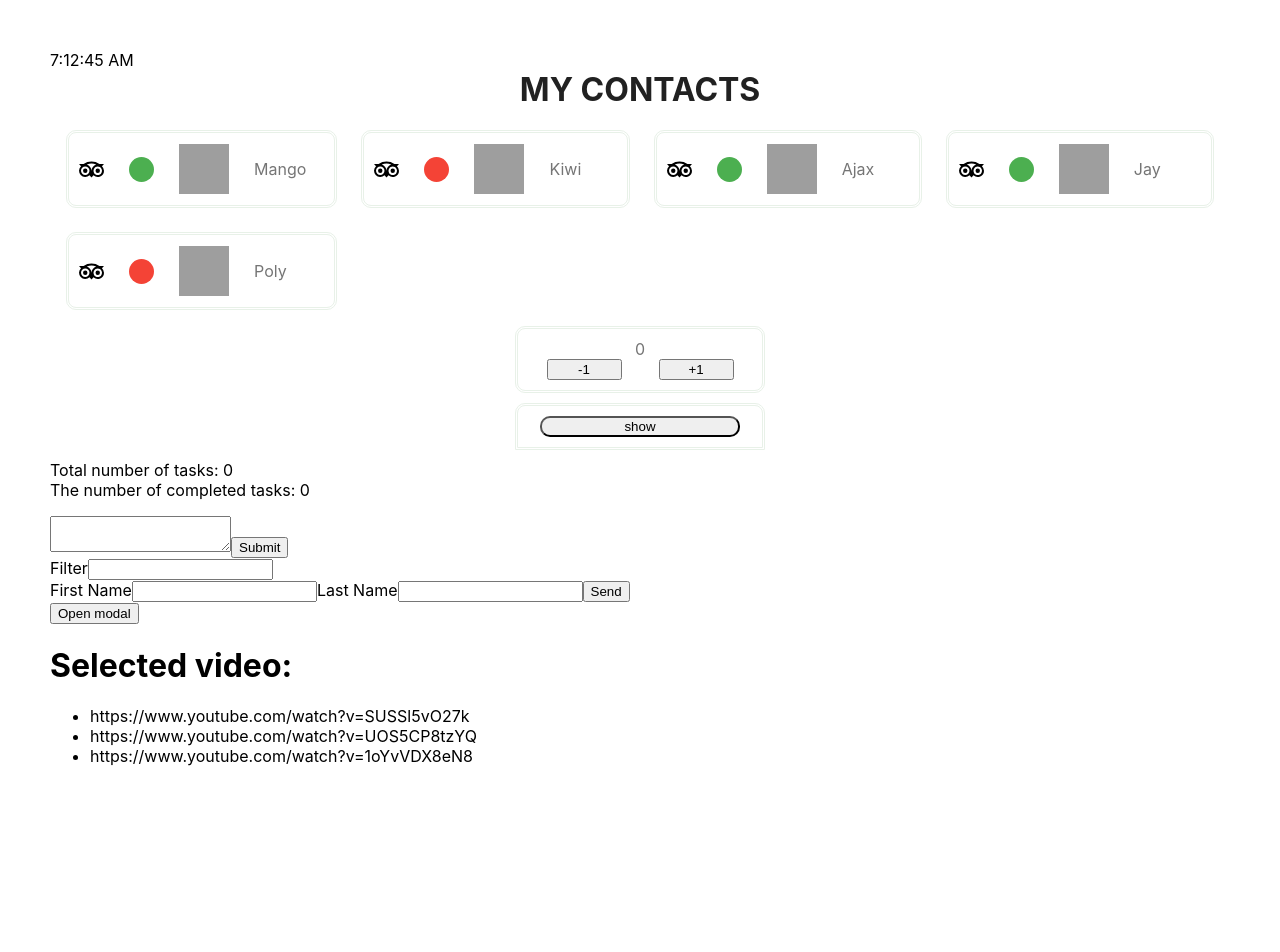
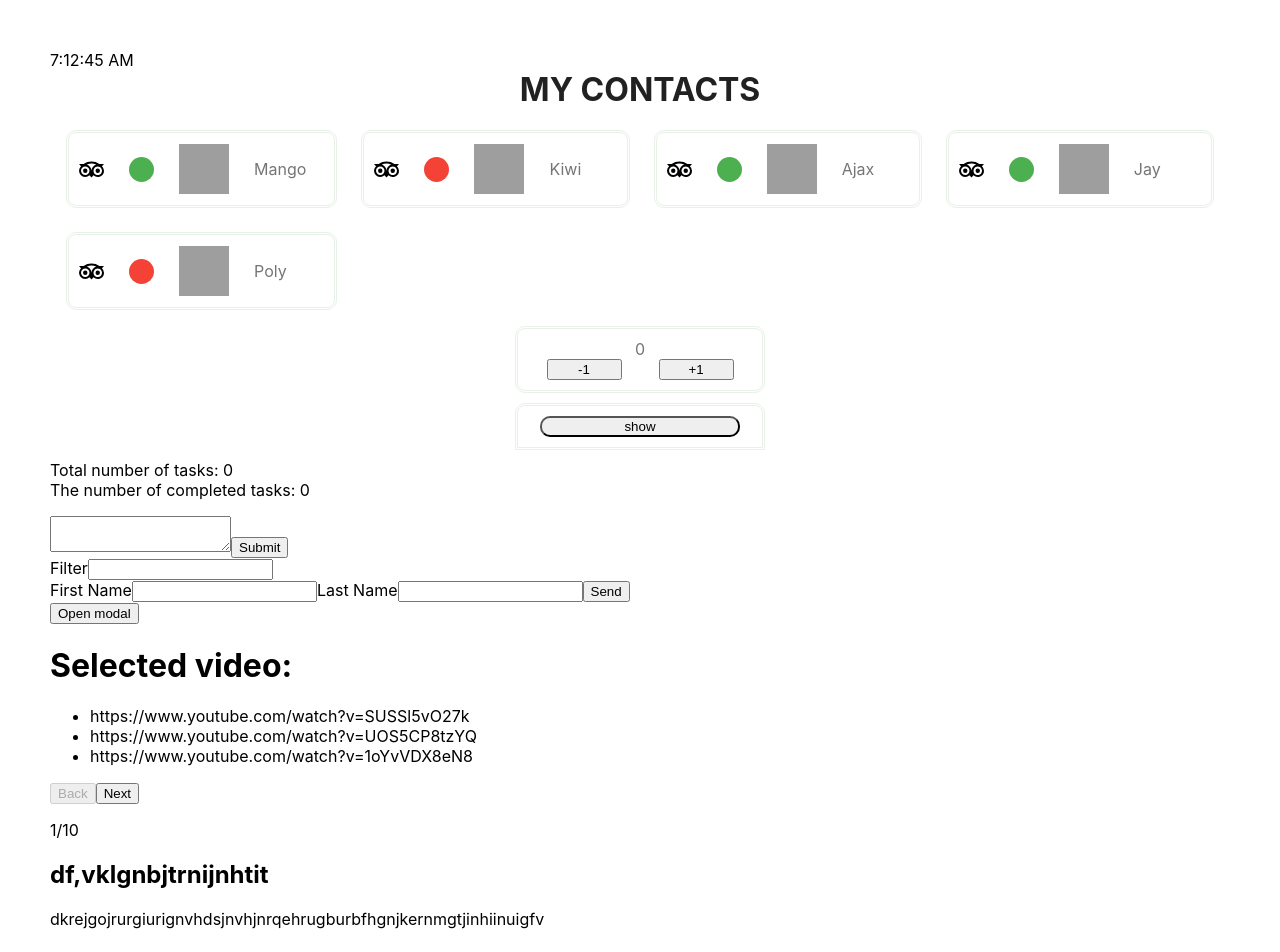
Before and after one commit to NadiiaHonchar/remember-all, a React (Create React App) app: page / in a window 1280 px wide. Shown: the top 952 px of the page. Before the commit the page ends 832 px from the top, so only its background shows below. Built offline with nearby package versions, Linux system fonts and the light colour scheme; grey boxes are pictures that could not be loaded.

Commit message:
added Reader

```diff
--- a/src/Components/App/App.jsx
+++ b/src/Components/App/App.jsx
@@ -2,6 +2,7 @@ import { Component } from "react";
 import shortid from "shortid";
 
 import friends from "../../friends.json";
+import publications from "../publications.json";
 
 import { BookTitle } from "components/BookTitle/BookTitle";
 import { ContactBoard } from "components/ContactBoard/ContactBoard";
@@ -16,6 +17,7 @@ import { LoginForm } from "components/LoginForm";
 import { Modal } from "components/Modal/Modal";
 import { Clock } from "components/Clock";
 import { Example } from "components/Exampe";
+import { Reader } from "components/Reader";
 
 export class App extends Component {
   state = {
@@ -126,6 +128,7 @@ export class App extends Component {
             </Modal>
           )}
           <Example />
+          <Reader items={publications} />
         </Container>
       </>
     );
--- /dev/null
+++ b/src/Components/Reader/Reader.jsx
@@ -0,0 +1,46 @@
+import { Component } from "react";
+
+export class Reader extends Component {
+  state = {
+    publicationIndex: 0,
+  };
+
+  changeIndex = (value) => {
+    this.setState((state) => ({
+      publicationIndex: state.publicationIndex + value,
+    }));
+  };
+
+  render() {
+    const activePublication = this.props.items[this.state.publicationIndex];
+    return (
+      <div>
+        <section>
+          <button
+            type="button"
+            disabled={this.state.publicationIndex === 0}
+            onClick={() => this.changeIndex(-1)}
+          >
+            Back
+          </button>
+          <button
+            type="button"
+            disabled={
+              this.state.publicationIndex === this.props.items.length - 1
+            }
+            onClick={() => this.changeIndex(1)}
+          >
+            Next
+          </button>
+        </section>
+        <p>
+          {this.state.publicationIndex + 1}/{this.props.items.length}
+        </p>
+        <article>
+          <h2>{activePublication.title}</h2>
+          <p>{activePublication.text}</p>
+        </article>
+      </div>
+    );
+  }
+}
--- /dev/null
+++ b/src/Components/Reader/index.js
@@ -0,0 +1 @@
+export { Reader } from "./Reader.jsx";
--- /dev/null
+++ b/src/Components/publications.json
@@ -0,0 +1,12 @@
+[
+    {"id":"123", "title":"df,vklgnbjtrnijnhtit", "text":"dkrejgojrurgiurignvhdsjnvhjnrqehrugburbfhgnjkernmgtjinhiinuigfv"},
+    {"id":"124", "title":"fhtdf,vklgnbjtrnijnhtit", "text":"ldfgktjhoydkrejgojrurgiurignvhdsjnvhjnrqehrugburbfhgnjkernmgtjinhiinuigfv"},
+    {"id":"125", "title":"vbdf,vklgnbjtrnijnhtit", "text":"65f5rhydkrejgojrurgiurignvhdsjnvhjnrqehrugburbfhgnjkernmgtjinhiinuigfv"},
+    {"id":"126", "title":"234df,vklgnbjtrnijnhtit", "text":"ld,gtkhdkrejgojrurgiurignvhdsjnvhjnrqehrugburbfhgnjkernmgtjinhiinuigfv"},
+    {"id":"127", "title":"fgydf,vklgnbjtrnijnhtit", "text":"59g85t8hdkrejgojrurgiurignvhdsjnvhjnrqehrugburbfhgnjkernmgtjinhiinuigfv"},
+    {"id":"128", "title":"48df,vklgnbjtrnijnhtit", "text":".;vgthdkrejgojrurgiurignvhdsjnvhjnrqehrugburbfhgnjkernmgtjinhiinuigfv"},
+    {"id":"129", "title":"asadf,vklgnbjtrnijnhtit", "text":"69898tytjdkrejgojrurgiurignvhdsjnvhjnrqehrugburbfhgnjkernmgtjinhiinuigfv"},
+    {"id":"130", "title":"/'df,vklgnbjtrnijnhtit", "text":"'[;pklokigdkrejgojrurgiurignvhdsjnvhjnrqehrugburbfhgnjkernmgtjinhiinuigfv"},
+    {"id":"131", "title":"296df,vklgnbjtrnijnhtit", "text":";lfhlhdkrejgojrurgiurignvhdsjnvhjnrqehrugburbfhgnjkernmgtjinhiinuigfv"},
+    {"id":"132", "title":"popiukdf,vklgnbjtrnijnhtit", "text":"69895hydkrejgojrurgiurignvhdsjnvhjnrqehrugburbfhgnjkernmgtjinhiinuigfv"}
+]
```
